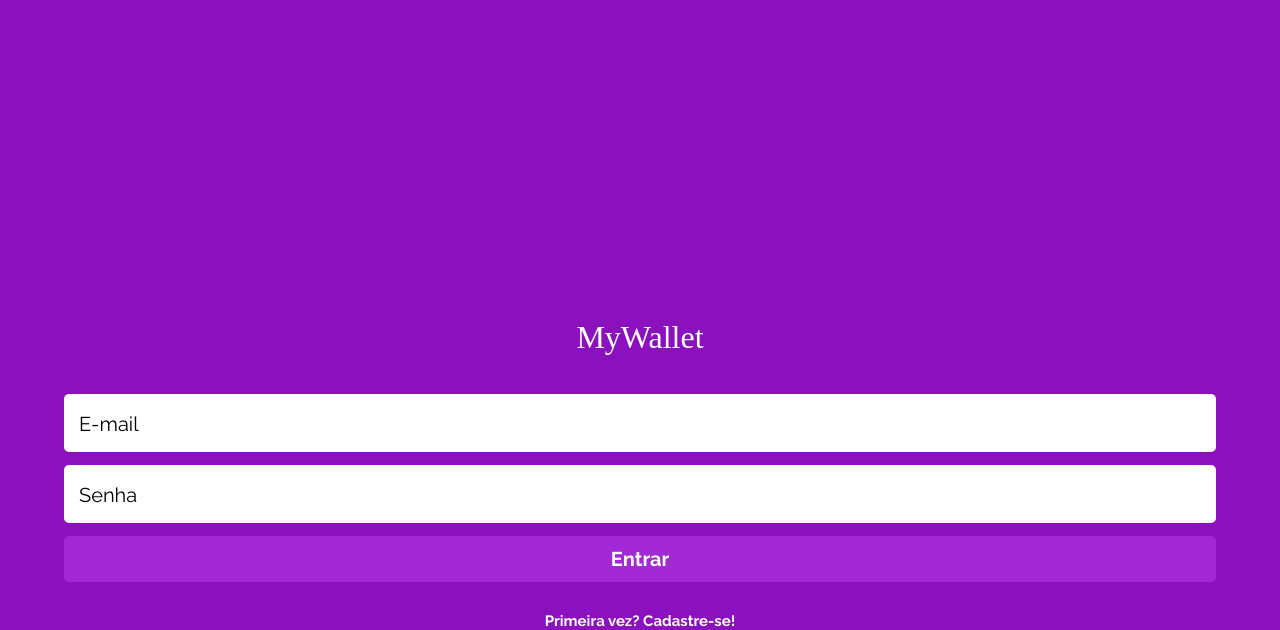
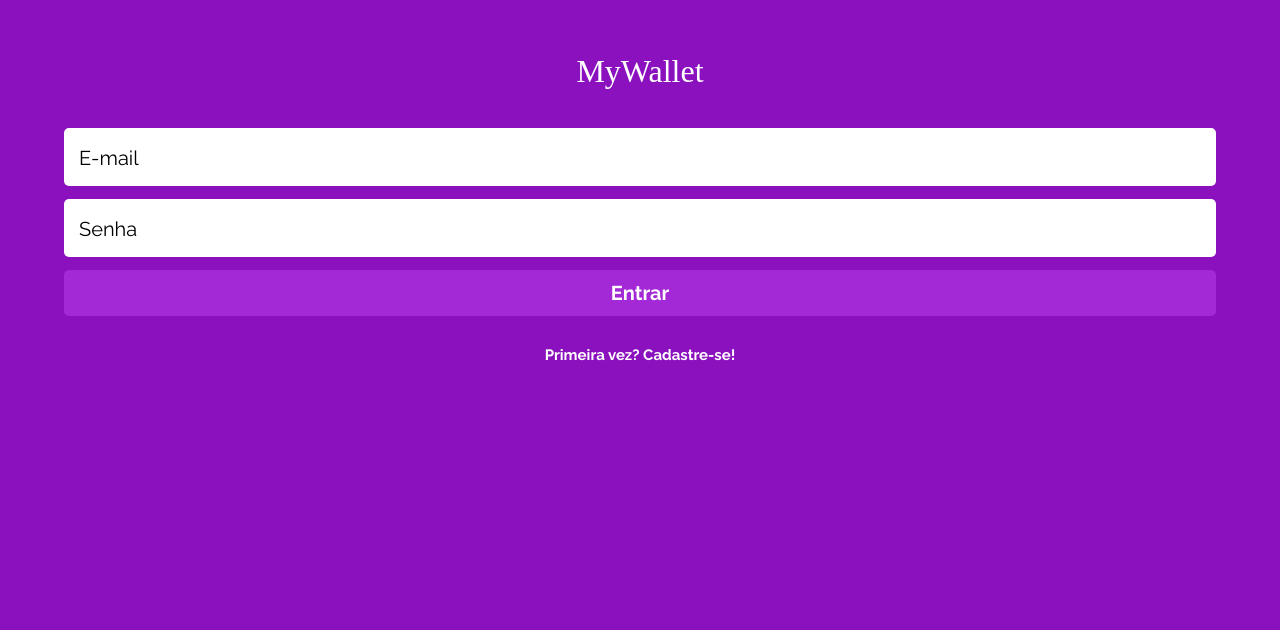
Before and after one commit to Celusgo/my-wallet-front-end, a React (Create React App) app: page / in a window 1280 px wide. Shown: the part 191-821 px from the top of the page. After the commit the page ends 800 px from the top, so only its background shows below. Built offline with nearby package versions, Linux system fonts and the light colour scheme; a web font is replaced by a local one.

Commit message:
Fix: CSS adjustments

```diff
--- a/src/routes/Login.js
+++ b/src/routes/Login.js
@@ -86,10 +86,11 @@ export default function Login() {
 
 const Container = styled.div`
     width:100%;
-    margin-top:40%;
+    height:100vh;
     box-sizing: border-box;
     display:flex;
-    background-color: #8C11BE;
+    align-items: center;
+    justify-content: center;
 `;
 
 const ContentHolder = styled.div`
--- a/src/routes/Register.js
+++ b/src/routes/Register.js
@@ -94,10 +94,11 @@ export default function Register() {
 
 const Container = styled.div`
     width:100%;
-    margin-top:25%;
+    height:100vh;
     box-sizing: border-box;
     display:flex;
-    background-color: #8C11BE;
+    align-items: center;
+    justify-content: center;
 `;
 
 const ContentHolder = styled.div`
```
